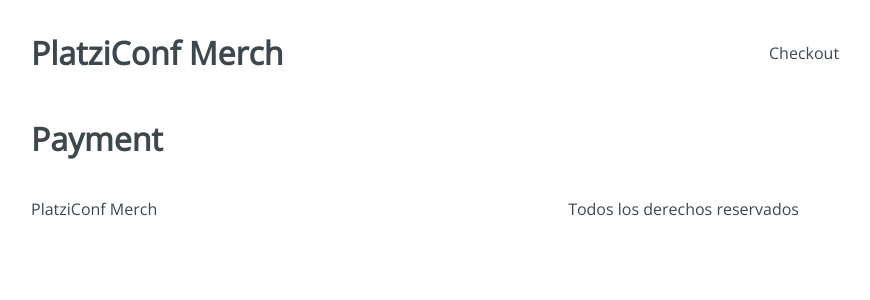
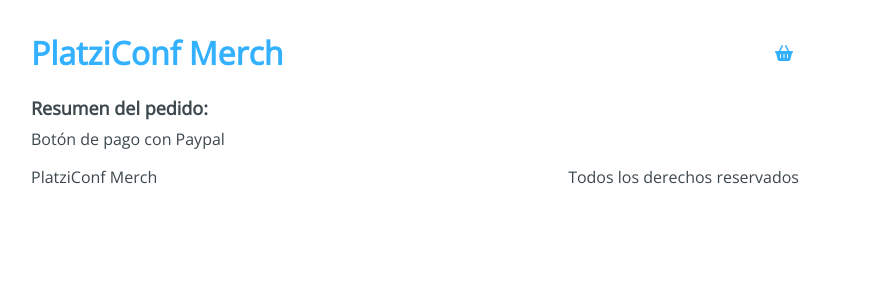
Before and after one commit to eduardxmartinez/platzi-conf-merch, a React app: page /checkout/payment in a window 1280 px wide. Shown: the top 300 px of the page, without its empty margins (225-1095 px from the left). Built offline with nearby package versions, Linux system fonts and the light colour scheme.

Commit message:
icons and links

```diff
--- a/public/index.html
+++ b/public/index.html
@@ -5,6 +5,7 @@
   <meta http-equiv="X-UA-Compatible" content="IE=edge">
   <meta name="viewport" content="width=device-width, initial-scale=1.0">
   <title>Platzi Conf Merch</title>
+  <script src="https://kit.fontawesome.com/473d269aa9.js" crossorigin="anonymous"></script>
 </head>
 <body>
     <div id="app"></div>
--- a/src/components/Footer.jsx
+++ b/src/components/Footer.jsx
@@ -11,4 +11,4 @@ function Footer() {
   )
 }
 
-export default Footer
+export default Footer;
--- a/src/components/Header.jsx
+++ b/src/components/Header.jsx
@@ -1,16 +1,20 @@
-import React from 'react'
-
+import React from 'react';
+import { Link } from 'react-router-dom';
 import '../styles/components/Header.css';
 
 function Header() {
   return (
-    <header className='Header'>
-      <h1 className='Header-title'>PlatziConf Merch</h1>
+    <div className="Header">
+      <h1 className="Header-title">
+        <Link to="/">PlatziConf Merch</Link>
+      </h1>
       <div className="Header-checkout">
-        Checkout
+        <Link to="/checkout">
+          <i className='fas fa-shopping-basket'/>
+        </Link>
       </div>
-    </header>
-  )
+    </div>
+  );
 }
 
-export default Header
+export default Header;
--- a/src/components/Products.jsx
+++ b/src/components/Products.jsx
@@ -11,7 +11,7 @@ function Products({products}) {
         ))}
       </div>
     </div>
-  )
+  );
 }
 
-export default Products
+export default Products;
--- a/src/containers/Checkout.jsx
+++ b/src/containers/Checkout.jsx
@@ -1,4 +1,5 @@
 import React from 'react'
+import { Link } from 'react-router-dom'
 import "../styles/components/Checkout.css"
 
 function Checkout() {
@@ -11,15 +12,19 @@ function Checkout() {
             <h4>Item name</h4>
             <span> $18</span>
           </div>
-          <button type='button'>Eliminar</button>
+          <button type="button">
+            <i className='fas fa-trash-alt'/>
+          </button>
         </div>
       </div>
       <div className="Checkout-sidebar">
         <h3>Precio Total: $18</h3>
-        <button type='button'>Continuar Pedido</button>
+          <Link to="/checkout/information">
+            <button type="button">Continuar Pedido</button>
+          </Link>
       </div>
     </div>
-  )
+  );
 }
 
 export default Checkout
--- a/src/containers/Information.jsx
+++ b/src/containers/Information.jsx
@@ -1,4 +1,5 @@
 import React from 'react';
+import { Link } from 'react-router-dom';
 import "../styles/components/Information.css"
 
 function Information() {
@@ -23,10 +24,10 @@ function Information() {
         </div>
         <div className="Information-buttons">
           <div className="Infromation-back">
-            Regresar
+            <Link to="/checkout">Regresar</Link>
           </div>
           <div className="Information-next">
-            Pagar
+            <Link to="/checkout/payment">Pagar</Link>
           </div>
         </div>
       </div>
--- a/src/containers/Payment.jsx
+++ b/src/containers/Payment.jsx
@@ -1,7 +1,17 @@
 import React from 'react';
+import "../styles/components/Payment.css"
 
 function Payment() {
-  return <h1>Payment</h1>;
+  return (
+    <div className="Payment">
+      <div className="Payment-content">
+        <h3>Resumen del pedido:</h3>
+        <div className="Payment-button">
+          Botón de pago con Paypal
+        </div>
+      </div>
+    </div>
+  )
 }
 
 export default Payment;
--- a/src/containers/Success.jsx
+++ b/src/containers/Success.jsx
@@ -1,7 +1,17 @@
 import React from 'react';
 
 function Success() {
-  return <h1>Success</h1>;
+  return (
+  <div className="Success">
+    <div className="Success-content">
+      <h2>Oscar, gracias por tu compra</h2>
+      <span>Tu pedido esta en camino, llega en 3 días</span>
+      <div className="Success-map">
+        Google Maps
+      </div>
+    </div>
+  </div>
+  )
 }
 
 export default Success;
--- a/src/routes/App.jsx
+++ b/src/routes/App.jsx
@@ -10,8 +10,8 @@ import Success from "../containers/Success";
 
 function App() {
   return (
-    <Layout>
-      <BrowserRouter>
+    <BrowserRouter>
+      <Layout>
         <Routes>
           <Route exact path="/" element={<Home />} />
           <Route exact path="/checkout" element={<Checkout />} />
@@ -20,8 +20,8 @@ function App() {
           <Route exact path="/checkout/success" element={<Success />} />
           <Route path="*" element={<NotFound />} />
         </Routes>
-      </BrowserRouter>
-    </Layout>
+      </Layout>
+    </BrowserRouter>
   );
 }
 
```
Also changed, not shown: 5 other files (tests, documents, lock files or other folders).
